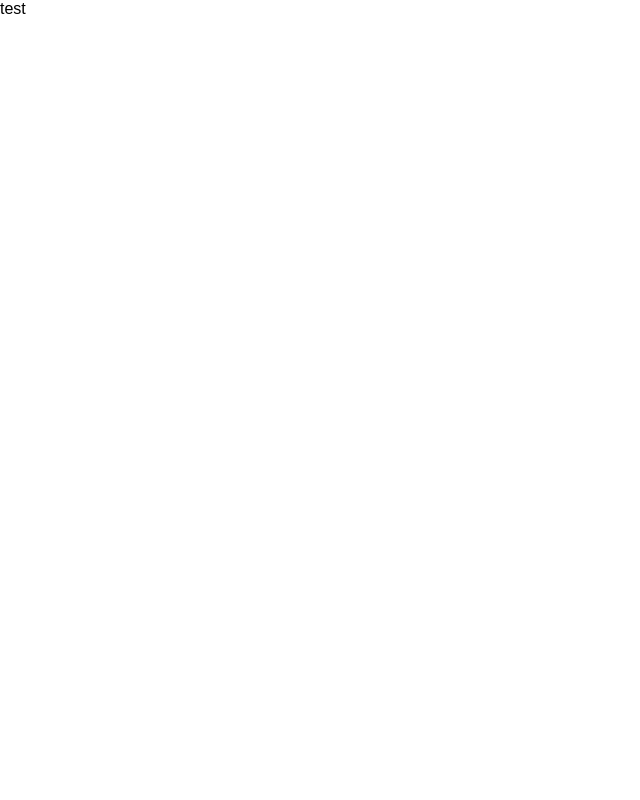
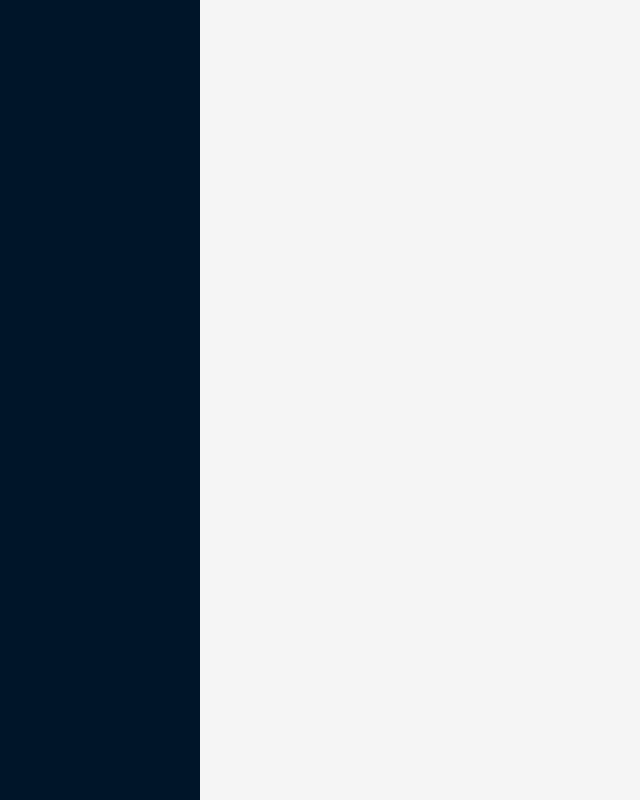
Before and after one commit to caioliveirap/caio_challenge_front, a React (Vite) app: page / in a window 1280 px wide. Shown: the whole page, without its empty margins (0-640 px from the left). Built offline with nearby package versions, Linux system fonts and the light colour scheme.

Commit message:
feat: added sidenav

```diff
--- /dev/null
+++ b/src/App.css
@@ -0,0 +1,11 @@
+* {
+	margin: 0;
+	padding: 0;
+	box-sizing: border-box;
+	font-family: 'Open Sans';
+}
+
+body {
+	position: relative;
+	height: 100%;
+}
--- a/src/App.tsx
+++ b/src/App.tsx
@@ -1,12 +1,17 @@
-import { ConfigProvider } from 'antd';
+import { ConfigProvider, Layout } from 'antd';
 import ptBR from 'antd/locale/pt_BR';
+import './App.css';
 import 'antd/dist/reset.css';
 import { ProjectRoutes } from './routes';
+import { Sidenav } from './components/Sidenav';
 
 function App() {
 	return (
 		<ConfigProvider locale={ptBR}>
-			<ProjectRoutes />
+			<Layout style={{ minHeight: '100vh' }}>
+				<Sidenav />
+			</Layout>
+			{/* <ProjectRoutes /> */}
 		</ConfigProvider>
 	);
 }
--- /dev/null
+++ b/src/components/Sidenav.tsx
@@ -0,0 +1,14 @@
+import { Layout, Menu, theme } from 'antd';
+import { useState } from 'react';
+
+const { Header, Sider, Content } = Layout;
+
+export const Sidenav = () => {
+	const [collapsed, setCollapsed] = useState(false);
+
+	return (
+		<Layout>
+			<Sider trigger={null} collapsible collapsed={collapsed}></Sider>
+		</Layout>
+	);
+};
--- a/src/routes/index.tsx
+++ b/src/routes/index.tsx
@@ -1,4 +1,5 @@
 import { createBrowserRouter, RouterProvider } from 'react-router-dom';
+import { Sidenav } from '../components/Sidenav';
 
 const settedRoutes = createBrowserRouter([
 	{
@@ -8,5 +9,10 @@ const settedRoutes = createBrowserRouter([
 ]);
 
 export const ProjectRoutes = () => {
-	return <RouterProvider router={settedRoutes} />;
+	return (
+		<>
+			<Sidenav />
+			<RouterProvider router={settedRoutes} />
+		</>
+	);
 };
```
